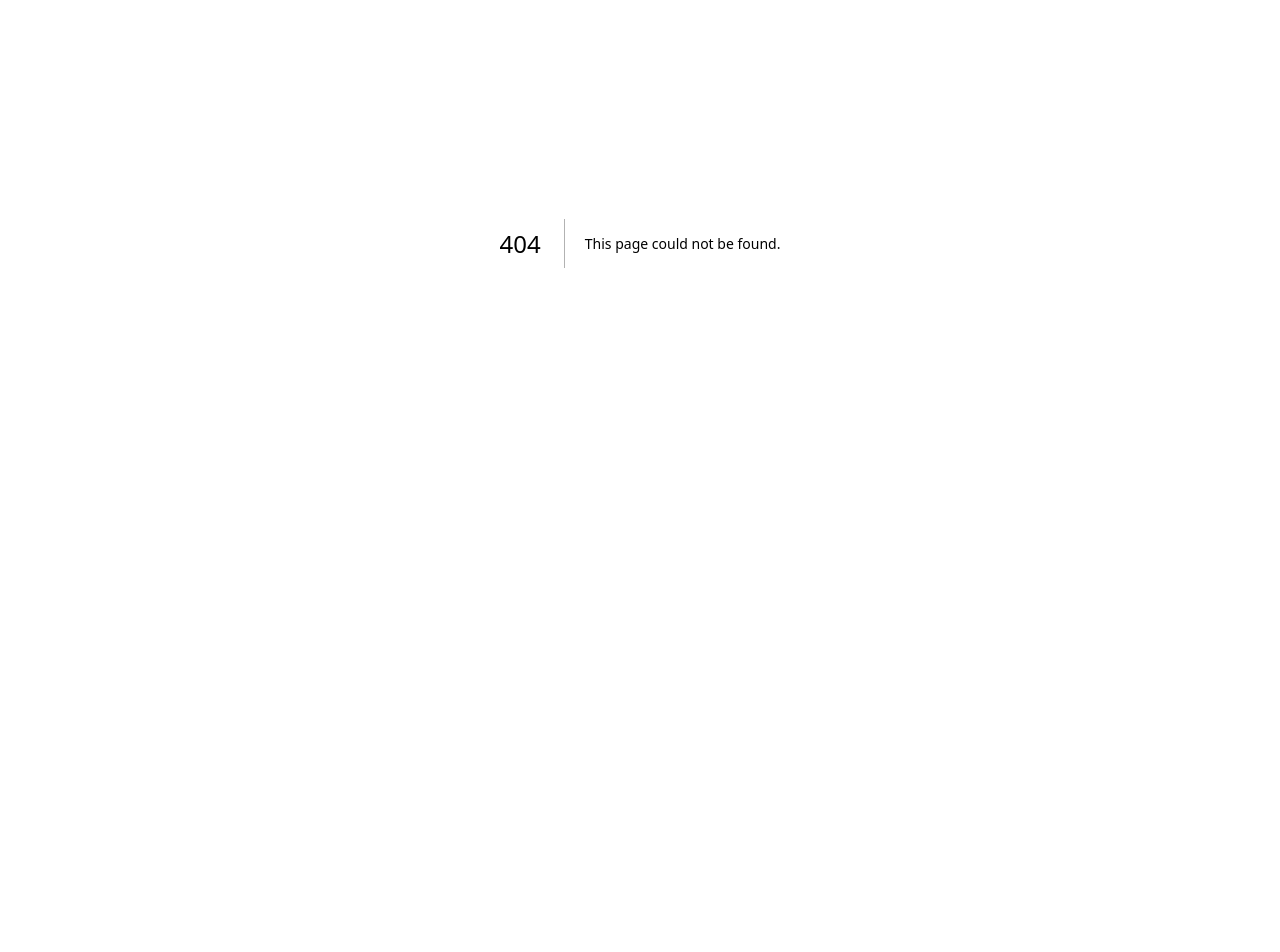
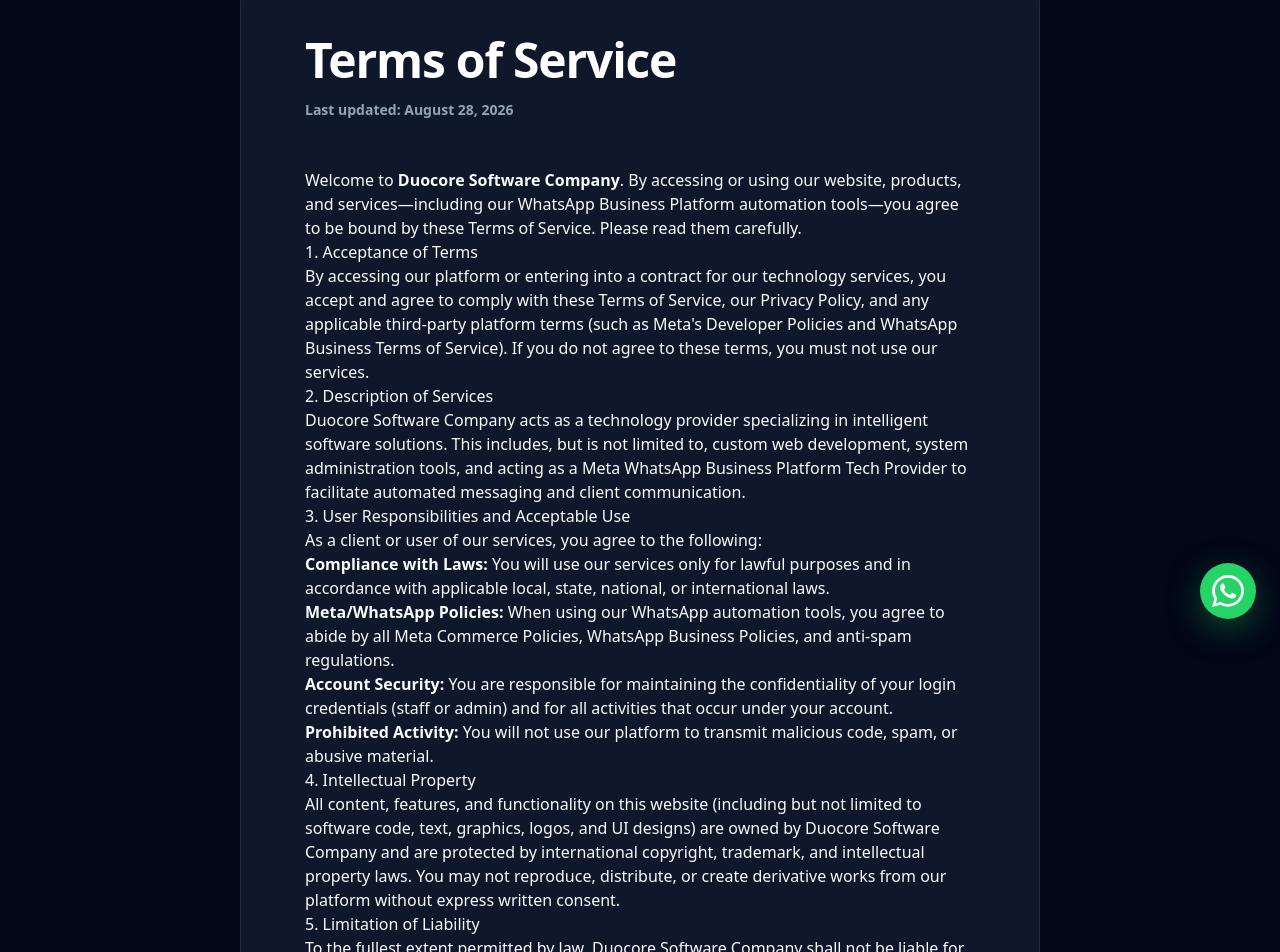
Before and after one commit to duocore0101/duocore-website, a Next.js app: page /terms-of-service in a window 1280 px wide. Before the commit this address had no page. Shown: the part 157-1109 px from the top of the page. Before the commit the page ends 800 px from the top, so only its background shows below. Built offline with nearby package versions, Linux system fonts and the light colour scheme.

Commit message:
feat: add Terms of Service page and link it in the footer

```diff
--- /dev/null
+++ b/src/app/(public)/terms-of-service/page.tsx
@@ -0,0 +1,80 @@
+import { Metadata } from "next";
+
+export const metadata: Metadata = {
+  title: "Terms of Service | Duocore Software Company",
+  description: "Terms of Service and conditions for using Duocore Software Company products and services.",
+};
+
+export default function TermsOfServicePage() {
+  return (
+    <div className="min-h-screen pt-32 pb-24 bg-slate-50 dark:bg-[#020617] font-sans transition-colors">
+      <div className="max-w-4xl mx-auto px-6 md:px-12">
+        <div className="bg-white dark:bg-slate-900 rounded-[2rem] p-8 md:p-16 shadow-xl shadow-slate-200/50 dark:shadow-none border border-slate-100 dark:border-slate-800 transition-colors">
+
+          <div className="mb-12">
+            <h1 className="text-3xl md:text-5xl font-black text-slate-900 dark:text-white mb-4 tracking-tight">Terms of Service</h1>
+            <p className="text-sm font-bold text-slate-500 dark:text-slate-400">Last updated: August 28, 2026</p>
+          </div>
+
+          <div className="prose prose-slate dark:prose-invert prose-blue max-w-none prose-headings:font-black prose-headings:tracking-tight prose-p:font-medium prose-p:leading-relaxed prose-li:font-medium">
+
+            <p>
+              Welcome to <strong>Duocore Software Company</strong>. By accessing or using our website, products, and services—including our WhatsApp Business Platform automation tools—you agree to be bound by these Terms of Service. Please read them carefully.
+            </p>
+
+            <h2>1. Acceptance of Terms</h2>
+            <p>
+              By accessing our platform or entering into a contract for our technology services, you accept and agree to comply with these Terms of Service, our Privacy Policy, and any applicable third-party platform terms (such as Meta&apos;s Developer Policies and WhatsApp Business Terms of Service). If you do not agree to these terms, you must not use our services.
+            </p>
+
+            <h2>2. Description of Services</h2>
+            <p>
+              Duocore Software Company acts as a technology provider specializing in intelligent software solutions. This includes, but is not limited to, custom web development, system administration tools, and acting as a Meta WhatsApp Business Platform Tech Provider to facilitate automated messaging and client communication.
+            </p>
+
+            <h2>3. User Responsibilities and Acceptable Use</h2>
+            <p>As a client or user of our services, you agree to the following:</p>
+            <ul>
+              <li><strong>Compliance with Laws:</strong> You will use our services only for lawful purposes and in accordance with applicable local, state, national, or international laws.</li>
+              <li><strong>Meta/WhatsApp Policies:</strong> When using our WhatsApp automation tools, you agree to abide by all Meta Commerce Policies, WhatsApp Business Policies, and anti-spam regulations.</li>
+              <li><strong>Account Security:</strong> You are responsible for maintaining the confidentiality of your login credentials (staff or admin) and for all activities that occur under your account.</li>
+              <li><strong>Prohibited Activity:</strong> You will not use our platform to transmit malicious code, spam, or abusive material.</li>
+            </ul>
+
+            <h2>4. Intellectual Property</h2>
+            <p>
+              All content, features, and functionality on this website (including but not limited to software code, text, graphics, logos, and UI designs) are owned by Duocore Software Company and are protected by international copyright, trademark, and intellectual property laws. You may not reproduce, distribute, or create derivative works from our platform without express written consent.
+            </p>
+
+            <h2>5. Limitation of Liability</h2>
+            <p>
+              To the fullest extent permitted by law, Duocore Software Company shall not be liable for any indirect, incidental, special, consequential, or punitive damages, including loss of profits, data, or goodwill, arising out of your use or inability to use our services. Our services are provided &quot;as is&quot; without warranties of any kind, either express or implied.
+            </p>
+
+            <h2>6. Termination</h2>
+            <p>
+              We reserve the right to suspend or terminate your access to our services at our sole discretion, without prior notice, if we determine that you have violated these Terms of Service, engaged in fraudulent activity, or breached third-party platform terms (e.g., Meta policies).
+            </p>
+
+            <h2>7. Changes to Terms</h2>
+            <p>
+              We may modify these Terms of Service at any time. If we make material changes, we will notify you by updating the &quot;Last updated&quot; date at the top of this page or by sending an email communication. Your continued use of the services after changes are published constitutes your acceptance of the revised Terms.
+            </p>
+
+            <div className="mt-12 p-6 bg-slate-50 dark:bg-slate-800/50 rounded-2xl border border-slate-200 dark:border-slate-700">
+              <h3 className="text-slate-800 dark:text-slate-200 mt-0">Contact Information</h3>
+              <p className="mb-0 text-slate-600 dark:text-slate-400">
+                If you have any questions or concerns regarding these Terms of Service, please contact us at: <br/><br/>
+                <strong>Duocore Software Company</strong><br />
+                Pune, Maharashtra, India<br />
+                Email: <a href="mailto:info@duocoresoftware.com" className="text-blue-600 dark:text-blue-400 no-underline hover:underline">info@duocoresoftware.com</a><br />
+                Phone: +91 99703 59386
+              </p>
+            </div>
+
+          </div>
+        </div>
+      </div>
+    </div>
+  );
+}
--- a/src/components/layout/Footer.tsx
+++ b/src/components/layout/Footer.tsx
@@ -303,7 +303,7 @@
               <Link href="/data-deletion" className="text-[12px] font-bold text-slate-500 dark:text-slate-400 hover:text-blue-600 dark:hover:text-blue-400 transition-colors">
                 Data Deletion Instructions
               </Link>
-              <Link href="#" className="text-[12px] font-bold text-slate-500 dark:text-slate-400 hover:text-blue-600 dark:hover:text-blue-400 transition-colors">
+              <Link href="/terms-of-service" className="text-[12px] font-bold text-slate-500 dark:text-slate-400 hover:text-blue-600 dark:hover:text-blue-400 transition-colors">
                 Terms of Service
               </Link>
               <Link href="#" className="text-[12px] font-bold text-slate-500 dark:text-slate-400 hover:text-blue-600 dark:hover:text-blue-400 transition-colors">
```
Also changed, not shown: public/sw.js.
